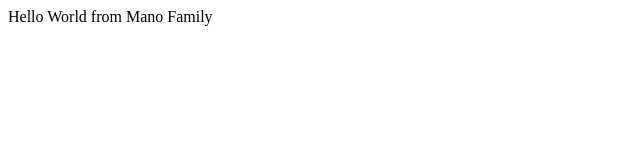
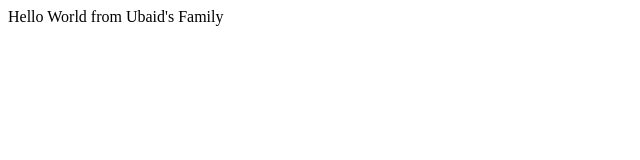
Before and after one commit to malikubaidurrehman/bootcamp20203105, a plain HTML site: page index.html in a window 1280 px wide. Shown: the full height of the page, 0-640 px from the left. Drawn offline with Linux system fonts and the light colour scheme.

Commit message:
update index.html

```diff
--- a/index.html
+++ b/index.html
@@ -5,7 +5,7 @@
 </head>
 <body>
     <div>
-        Hello World from Mano Family
+        Hello World from Ubaid's Family
     </div>
 
 </body>
```
